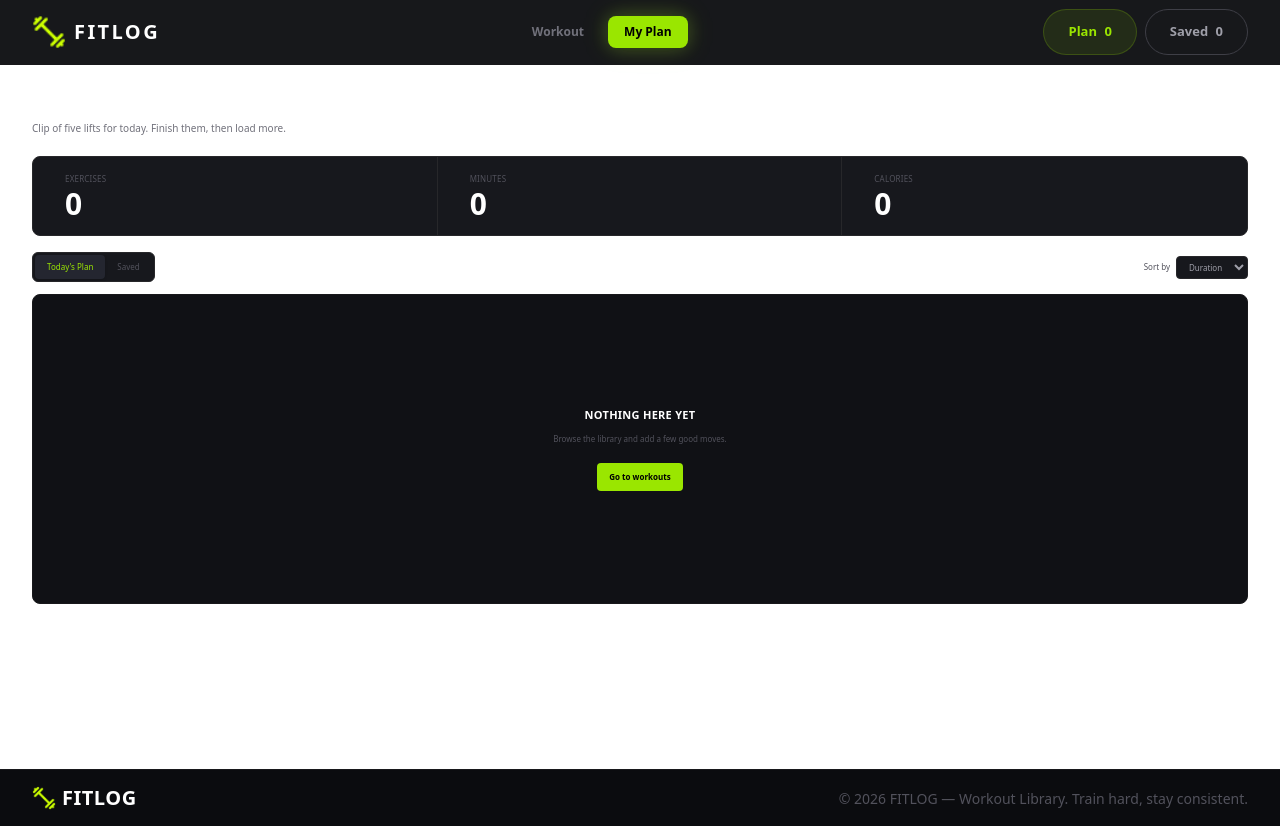
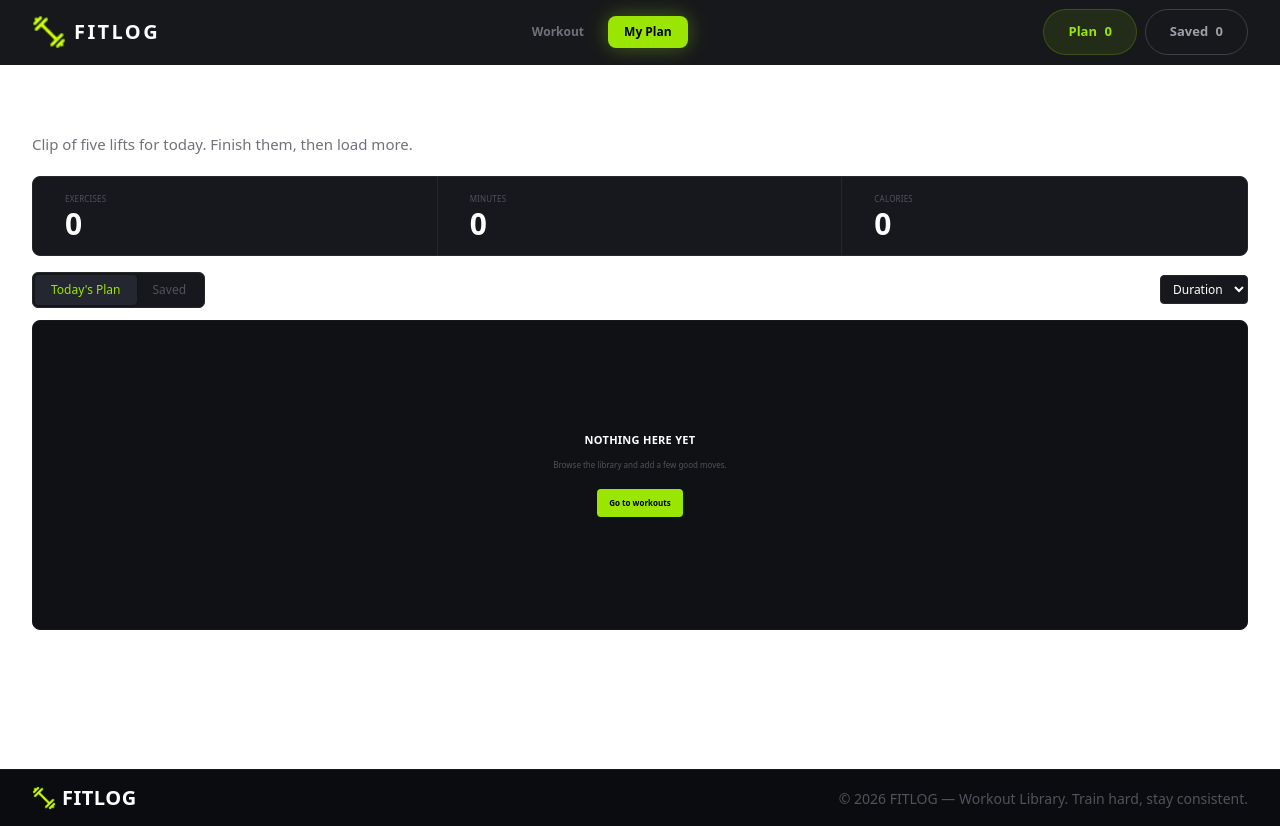
Before and after one commit to armani990/Assignment-006, a Next.js app: page /my-plan in a window 1280 px wide. Built offline with nearby package versions, Linux system fonts and the light colour scheme.

Commit message:
mark as done button added and readme file added

```diff
--- a/src/app/my-plan/page.tsx
+++ b/src/app/my-plan/page.tsx
@@ -13,6 +13,8 @@ const MyPlan = () => {
     saved,
     removeFromPlan,
     removeFromSaved,
+    markAsDone,
+    isCompleted,
   } = useCardContext();
 
   const currentExercises =
@@ -48,14 +50,17 @@ const MyPlan = () => {
     return exercises;
   }, [currentExercises, sortBy]);
 
+  // Active tab অনুযায়ী statistics দেখাবে
   const planStats = {
-    exercises: plan.length,
-    minutes: plan.reduce(
+    exercises: currentExercises.length,
+
+    minutes: currentExercises.reduce(
       (total, exercise) =>
         total + exercise.duration,
       0
     ),
-    calories: plan.reduce(
+
+    calories: currentExercises.reduce(
       (total, exercise) =>
         total + exercise.caloriesBurned,
       0
@@ -75,11 +80,11 @@ const MyPlan = () => {
 
       {/* Heading */}
       <div>
-        <h1 className="text-xl font-black uppercase tracking-tight text-white sm:text-2xl">
+        <h1 className="text-xl font-black uppercase tracking-tight text-white sm:text-3xl">
           My Plan
         </h1>
 
-        <p className="mt-1 text-[9px] text-zinc-500 sm:text-[10px]">
+        <p className="mt-3 text-[10px] text-zinc-500 sm:text-[15px]">
           Clip of five lifts for today. Finish them, then load more.
         </p>
       </div>
@@ -114,7 +119,7 @@ const MyPlan = () => {
             onClick={() =>
               setActiveTab("Today's Plan")
             }
-            className={`rounded px-3 py-1.5 text-[8px] transition-all duration-300 ${
+            className={`rounded px-4 py-1.5 text-[12px] transition-all duration-300 ${
               activeTab === "Today's Plan"
                 ? "bg-[#242630] text-lime-400 shadow-sm"
                 : "text-zinc-600 hover:text-white"
@@ -126,7 +131,7 @@ const MyPlan = () => {
           <button
             type="button"
             onClick={() => setActiveTab("Saved")}
-            className={`rounded px-3 py-1.5 text-[8px] transition-all duration-300 ${
+            className={`rounded px-4 py-1.5 text-[12px] transition-all duration-300 ${
               activeTab === "Saved"
                 ? "bg-[#242630] text-lime-400 shadow-sm"
                 : "text-zinc-600 hover:text-white"
@@ -137,8 +142,7 @@ const MyPlan = () => {
 
         </div>
 
-        <label className="flex items-center gap-1.5 text-[8px] text-zinc-600">
-
+        <label className="flex items-center gap-1.5 text-[12px] text-white">
           Sort by
 
           <select
@@ -146,7 +150,7 @@ const MyPlan = () => {
             onChange={(event) =>
               setSortBy(event.target.value)
             }
-            className="rounded border border-zinc-800 bg-[#17181d] px-2 py-1 text-[8px] text-zinc-400 outline-none transition focus:border-lime-400/50"
+            className="rounded border border-zinc-800 bg-[#17181d] px-2 py-1 text-[12px] text-white outline-none transition focus:border-lime-400/50"
           >
             <option value="Duration">
               Duration
@@ -164,8 +168,8 @@ const MyPlan = () => {
               Name
             </option>
           </select>
+        </label>
 
-        </label>
       </div>
 
       {/* Empty State */}
@@ -194,33 +198,63 @@ const MyPlan = () => {
 
         <div className="mt-3 grid gap-3 md:grid-cols-2">
 
-          {sortedExercises.map((exercise, index) => (
+          {sortedExercises.map((exercise, index) => {
 
+            const completed = isCompleted(exercise.id);
+
+            return (
               <div
                 key={exercise.id}
                 style={{
                   animationDelay: `${index * 60}ms`,
                 }}
-              className="flex gap-4 rounded-lg border border-zinc-800 bg-[#111217] p-3 opacity-0 animate-[cardIn_0.4s_ease-out_forwards] transition-all duration-300 hover:-translate-y-0.5 hover:border-zinc-700"
+                className={`flex gap-4 rounded-lg border bg-[#111217] p-3 opacity-0 animate-[cardIn_0.4s_ease-out_forwards] transition-all duration-300 hover:-translate-y-0.5 ${
+                  completed
+                    ? "border-lime-400/30"
+                    : "border-zinc-800 hover:border-zinc-700"
+                }`}
               >
 
+                {/* Image */}
                 <img
                   src={exercise.image}
                   alt={exercise.name}
-                className="h-24 w-24 shrink-0 rounded-md object-cover transition-transform duration-500 hover:scale-105"
+                  className={`h-24 w-24 shrink-0 rounded-md object-cover transition-transform duration-500 hover:scale-105 ${
+                    completed ? "opacity-60" : ""
+                  }`}
                 />
 
                 <div className="min-w-0 flex-1">
 
-                <h3 className="truncate text-sm font-bold uppercase text-white">
+                  {/* Name */}
+                  <div className="flex items-center gap-2">
+
+                    <h3
+                      className={`truncate text-sm font-bold uppercase ${
+                        completed
+                          ? "text-zinc-500 line-through"
+                          : "text-white"
+                      }`}
+                    >
                       {exercise.name}
                     </h3>
 
+                    {completed && (
+                      <span className="shrink-0 rounded-full bg-lime-400/10 px-2 py-0.5 text-[8px] font-bold uppercase text-lime-400">
+                        Done
+                      </span>
+                    )}
+
+                  </div>
+
+                  {/* Equipment */}
                   <p className="mt-1 text-[9px] text-zinc-500">
                     {exercise.equipment}
                   </p>
 
+                  {/* Stats */}
                   <div className="mt-3 flex flex-wrap gap-3 text-[9px] text-zinc-500">
+
                     <span>
                       {exercise.duration} min
                     </span>
@@ -232,8 +266,10 @@ const MyPlan = () => {
                     <span>
                       ★ {exercise.rating}
                     </span>
+
                   </div>
 
+                  {/* Actions */}
                   <div className="mt-3 flex flex-wrap gap-2">
 
                     <Link
@@ -243,6 +279,27 @@ const MyPlan = () => {
                       View Details
                     </Link>
 
+                    {/* Mark as Done */}
+                    {activeTab === "Today's Plan" && (
+                      <button
+                        type="button"
+                        onClick={() =>
+                          markAsDone(exercise.id)
+                        }
+                        disabled={completed}
+                        className={`rounded border px-3 py-1.5 text-[8px] font-bold transition-all duration-200 active:scale-95 ${
+                          completed
+                            ? "cursor-not-allowed border-lime-400/30 text-lime-400"
+                            : "border-zinc-700 text-zinc-400 hover:border-lime-400 hover:text-lime-400"
+                        }`}
+                      >
+                        {completed
+                          ? "Done"
+                          : "Mark as Done"}
+                      </button>
+                    )}
+
+                    {/* Remove */}
                     <button
                       type="button"
                       onClick={() =>
@@ -257,11 +314,10 @@ const MyPlan = () => {
 
                 </div>
               </div>
-
-          ))}
+            );
+          })}
 
         </div>
-
       )}
     </section>
   );
@@ -281,7 +337,9 @@ const StatItem = ({
   return (
     <div
       className={`px-4 py-4 sm:px-8 ${
-        border ? "border-r border-zinc-800" : ""
+        border
+          ? "border-r border-zinc-800"
+          : ""
       }`}
     >
       <p className="text-[8px] uppercase tracking-wide text-zinc-600">
--- a/src/context/CardContext.tsx
+++ b/src/context/CardContext.tsx
@@ -12,12 +12,16 @@ import { IExercise } from "@/types/exercise.type";
 interface CardContextType {
   plan: IExercise[];
   saved: IExercise[];
+  completed: number[];
 
   addToPlan: (exercise: IExercise) => void;
   removeFromPlan: (id: number) => void;
 
   saveExercise: (exercise: IExercise) => void;
   removeFromSaved: (id: number) => void;
+
+  markAsDone: (id: number) => void;
+  isCompleted: (id: number) => boolean;
 
   isInPlan: (id: number) => boolean;
   isSaved: (id: number) => boolean;
@@ -33,20 +37,27 @@ interface Toast {
   type: ToastType;
 }
 
-const CardContext = createContext<CardContextType | undefined>(undefined);
+const CardContext = createContext<CardContextType | undefined>(
+  undefined
+);
 
 interface CardProviderProps {
   children: ReactNode;
 }
 
-export const CardProvider = ({ children }: CardProviderProps) => {
+export const CardProvider = ({
+  children,
+}: CardProviderProps) => {
   const [plan, setPlan] = useState<IExercise[]>([]);
   const [saved, setSaved] = useState<IExercise[]>([]);
+  const [completed, setCompleted] = useState<number[]>([]);
   const [toast, setToast] = useState<Toast | null>(null);
 
   useEffect(() => {
     const storedPlan = localStorage.getItem("fitlog-plan");
     const storedSaved = localStorage.getItem("fitlog-saved");
+    const storedCompleted =
+      localStorage.getItem("fitlog-completed");
 
     if (storedPlan) {
       setPlan(JSON.parse(storedPlan));
@@ -55,15 +66,32 @@ export const CardProvider = ({ children }: CardProviderProps) => {
     if (storedSaved) {
       setSaved(JSON.parse(storedSaved));
     }
+
+    if (storedCompleted) {
+      setCompleted(JSON.parse(storedCompleted));
+    }
   }, []);
 
   useEffect(() => {
-    localStorage.setItem("fitlog-plan", JSON.stringify(plan));
+    localStorage.setItem(
+      "fitlog-plan",
+      JSON.stringify(plan)
+    );
   }, [plan]);
 
   useEffect(() => {
-    localStorage.setItem("fitlog-saved", JSON.stringify(saved));
+    localStorage.setItem(
+      "fitlog-saved",
+      JSON.stringify(saved)
+    );
   }, [saved]);
+
+  useEffect(() => {
+    localStorage.setItem(
+      "fitlog-completed",
+      JSON.stringify(completed)
+    );
+  }, [completed]);
 
   const showToast = (
     message: string,
@@ -79,7 +107,9 @@ export const CardProvider = ({ children }: CardProviderProps) => {
 
     setTimeout(() => {
       setToast((currentToast) =>
-        currentToast?.id === toastId ? null : currentToast
+        currentToast?.id === toastId
+          ? null
+          : currentToast
       );
     }, 2500);
   };
@@ -87,7 +117,11 @@ export const CardProvider = ({ children }: CardProviderProps) => {
   const addToPlan = (exercise: IExercise) => {
     setPlan((previousPlan) => {
       if (previousPlan.length >= 5) {
-        showToast("Your plan is already full.", "error");
+        showToast(
+          "Your plan is already full.",
+          "error"
+        );
+
         return previousPlan;
       }
 
@@ -96,11 +130,18 @@ export const CardProvider = ({ children }: CardProviderProps) => {
       );
 
       if (alreadyExists) {
-        showToast("This workout is already in your plan.", "info");
+        showToast(
+          "This workout is already in your plan.",
+          "info"
+        );
+
         return previousPlan;
       }
 
-      showToast("Added to today's plan.", "success");
+      showToast(
+        "Added to today's plan.",
+        "success"
+      );
 
       return [...previousPlan, exercise];
     });
@@ -108,16 +149,29 @@ export const CardProvider = ({ children }: CardProviderProps) => {
 
   const removeFromPlan = (id: number) => {
     setPlan((previousPlan) => {
-      const workout = previousPlan.find((item) => item.id === id);
+      const workout = previousPlan.find(
+        (item) => item.id === id
+      );
 
       if (!workout) {
         return previousPlan;
       }
 
-      showToast("Removed from today's plan.", "success");
+      showToast(
+        "Removed from today's plan.",
+        "success"
+      );
 
-      return previousPlan.filter((item) => item.id !== id);
+      return previousPlan.filter(
+        (item) => item.id !== id
+      );
     });
+
+    setCompleted((previousCompleted) =>
+      previousCompleted.filter(
+        (completedId) => completedId !== id
+      )
+    );
   };
 
   const saveExercise = (exercise: IExercise) => {
@@ -127,11 +181,18 @@ export const CardProvider = ({ children }: CardProviderProps) => {
       );
 
       if (alreadyExists) {
-        showToast("This workout is already saved.", "info");
+        showToast(
+          "This workout is already saved.",
+          "info"
+        );
+
         return previousSaved;
       }
 
-      showToast("Saved for later.", "success");
+      showToast(
+        "Saved for later.",
+        "success"
+      );
 
       return [...previousSaved, exercise];
     });
@@ -139,17 +200,42 @@ export const CardProvider = ({ children }: CardProviderProps) => {
 
   const removeFromSaved = (id: number) => {
     setSaved((previousSaved) => {
-      const workout = previousSaved.find((item) => item.id === id);
+      const workout = previousSaved.find(
+        (item) => item.id === id
+      );
 
       if (!workout) {
         return previousSaved;
       }
 
-      showToast("Removed from saved.", "success");
+      showToast(
+        "Removed from saved.",
+        "success"
+      );
 
-      return previousSaved.filter((item) => item.id !== id);
+      return previousSaved.filter(
+        (item) => item.id !== id
+      );
     });
   };
+
+  const markAsDone = (id: number) => {
+    setCompleted((previousCompleted) => {
+      if (previousCompleted.includes(id)) {
+        return previousCompleted;
+      }
+
+      showToast(
+        "Workout marked as done.",
+        "success"
+      );
+
+      return [...previousCompleted, id];
+    });
+  };
+
+  const isCompleted = (id: number) =>
+    completed.includes(id);
 
   const isInPlan = (id: number) =>
     plan.some((item) => item.id === id);
@@ -162,12 +248,20 @@ export const CardProvider = ({ children }: CardProviderProps) => {
       value={{
         plan,
         saved,
+        completed,
+
         addToPlan,
         removeFromPlan,
+
         saveExercise,
         removeFromSaved,
+
+        markAsDone,
+        isCompleted,
+
         isInPlan,
         isSaved,
+
         showToast,
       }}
     >
```
Also changed, not shown: 1 other file (tests, documents, lock files or other folders). Lines whose indentation alone changed are shown as unchanged.
